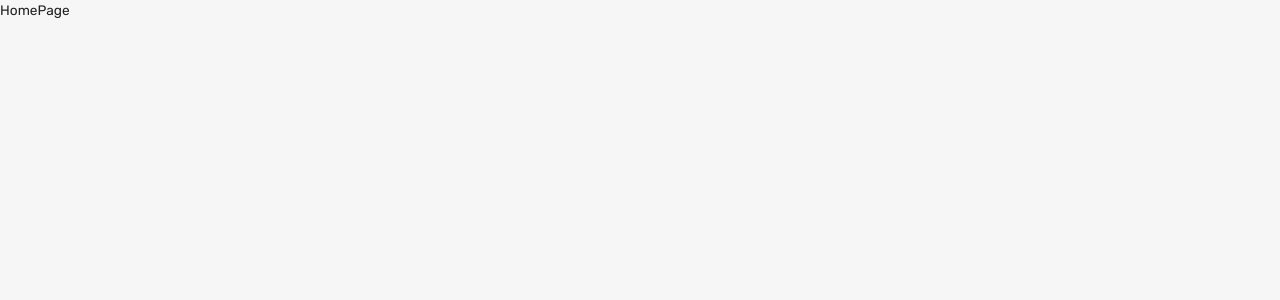
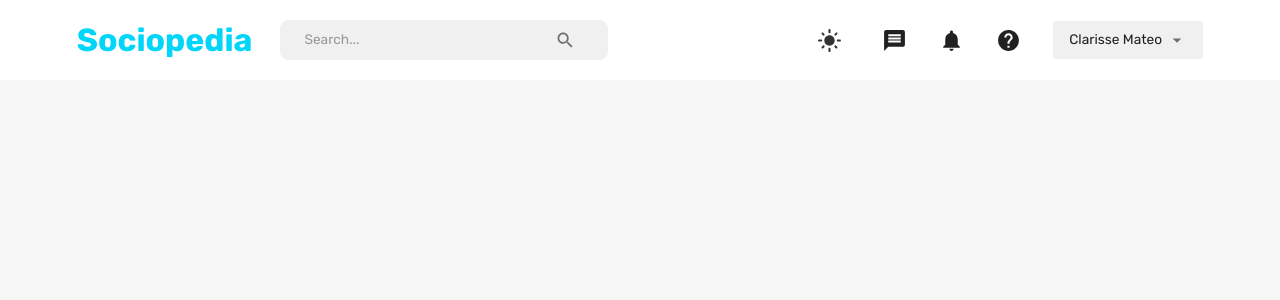
Before and after one commit to mariyamateo/social_app, a React (Create React App) app in the folder client/: page /home in a window 1280 px wide. Shown: the top 300 px of the page. Built offline with nearby package versions, Linux system fonts and the light colour scheme.

Commit message:
added navbar section

```diff
--- a/client/src/scenes/homePage/index.jsx
+++ b/client/src/scenes/homePage/index.jsx
@@ -1,9 +1,13 @@
-import React from 'react'
+import { Box } from "@mui/material";
+import React from "react";
+import Navbar from "scenes/navbar";
 
 const HomePage = () => {
   return (
-    <div>HomePage</div>
-  )
-}
+    <Box>
+      <Navbar />
+    </Box>
+  );
+};
 
-export default HomePage
+export default HomePage;
--- a/client/src/scenes/navbar/index.jsx
+++ b/client/src/scenes/navbar/index.jsx
@@ -29,8 +29,170 @@
   const [isMobileMenuToggled, setIsMobileMenuToggled] = useState(false);
   const dispatch = useDispatch();
   const navigate = useNavigate();
+  const user = useSelector((state) => state.user);
+  const isNonMobileScreens = useMediaQuery("(min-width: 1000px)");
 
-  return <div>Navbar</div>;
+  const theme = useTheme();
+  const neutralLight = theme.palette.neutral.light;
+  const dark = theme.palette.neutral.dark;
+  const background = theme.palette.background.default;
+  const primaryLight = theme.palette.primary.light;
+  const alt = theme.palette.background.alt;
+
+  // const fullName = `${user.firstName} ${user.lastName}`;
+  const fullName = "Clarisse Mateo";
+
+  return (
+    <FlexBetween padding="1rem 6%" backgroundColor={alt}>
+      <FlexBetween gap="1.75rem">
+        <Typography
+          fontWeight="bold"
+          fontSize="clamp(1rem, 2rem, 2.25rem)"
+          color="primary"
+          onClick={() => navigate("/home")}
+          sx={{
+            "&:hover": {
+              color: primaryLight,
+              cursor: "pointer",
+            },
+          }}
+        >
+          Sociopedia
+        </Typography>
+        {isNonMobileScreens && (
+          <FlexBetween
+            backgroundColor={neutralLight}
+            borderRadius="9px"
+            gap="3rem"
+            padding="0.1rem 1.5rem"
+          >
+            <InputBase placeholder="Search..." />
+            <IconButton>
+              <Search />
+            </IconButton>
+          </FlexBetween>
+        )}
+      </FlexBetween>
+
+      {/* DESKTOP NAV */}
+      {isNonMobileScreens ? (
+        <FlexBetween gap="2rem">
+          <IconButton onClick={() => dispatch(setMode())}>
+            {theme.palette.mode === "dark" ? (
+              <DarkMode sx={{ fontSize: "25px" }} />
+            ) : (
+              <LightMode sx={{ color: dark, fontSize: "25px" }} />
+            )}
+          </IconButton>
+          <Message sx={{ fontSize: "25px" }} />
+          <Notifications sx={{ fontSize: "25px" }} />
+          <Help sx={{ fontSize: "25px" }} />
+          <FormControl variant="standard" value={fullName}>
+            <Select
+              value={fullName}
+              sx={{
+                backgroundColor: neutralLight,
+                width: "150px",
+                borderRadius: "0.25rem",
+                p: "0.25rem 1rem",
+                "& .MuiSvgIcon-root": {
+                  pr: "0.25rem",
+                  width: "3rem",
+                },
+                "& .MuiSelect-select:focus": {
+                  backgroundColor: neutralLight,
+                },
+              }}
+              input={<InputBase />}
+            >
+              <MenuItem value={fullName}>
+                <Typography>{fullName}</Typography>
+              </MenuItem>
+              <MenuItem onClick={() => dispatch(setLogout())}>Log Out</MenuItem>
+            </Select>
+          </FormControl>
+        </FlexBetween>
+      ) : (
+        <IconButton
+          onClick={() => setIsMobileMenuToggled(!isMobileMenuToggled)}
+        >
+          <Menu />
+        </IconButton>
+      )}
+
+      {/* MOBILE NAV */}
+      {!isNonMobileScreens && isMobileMenuToggled && (
+        <Box
+          position="fixed"
+          right="0"
+          bottom="0"
+          height="100%"
+          zIndex="10"
+          maxWidth="500px"
+          minWidth="300px"
+          backgroundColor={background}
+        >
+          {/* CLOSE ICON */}
+          <Box display="flex" justifyContent="flex-end" p="1rem">
+            <IconButton
+              onClick={() => setIsMobileMenuToggled(!isMobileMenuToggled)}
+            >
+              <Close />
+            </IconButton>
+          </Box>
+
+          {/* MENU ITEMS */}
+          <FlexBetween
+            display="flex"
+            flexDirection="column"
+            justifyContent="center"
+            alignItems="center"
+            gap="3rem"
+          >
+            <IconButton
+              onClick={() => dispatch(setMode())}
+              sx={{ fontSize: "25px" }}
+            >
+              {theme.palette.mode === "dark" ? (
+                <DarkMode sx={{ fontSize: "25px" }} />
+              ) : (
+                <LightMode sx={{ color: dark, fontSize: "25px" }} />
+              )}
+            </IconButton>
+            <Message sx={{ fontSize: "25px" }} />
+            <Notifications sx={{ fontSize: "25px" }} />
+            <Help sx={{ fontSize: "25px" }} />
+            <FormControl variant="standard" value={fullName}>
+              <Select
+                value={fullName}
+                sx={{
+                  backgroundColor: neutralLight,
+                  width: "150px",
+                  borderRadius: "0.25rem",
+                  p: "0.25rem 1rem",
+                  "& .MuiSvgIcon-root": {
+                    pr: "0.25rem",
+                    width: "3rem",
+                  },
+                  "& .MuiSelect-select:focus": {
+                    backgroundColor: neutralLight,
+                  },
+                }}
+                input={<InputBase />}
+              >
+                <MenuItem value={fullName}>
+                  <Typography>{fullName}</Typography>
+                </MenuItem>
+                <MenuItem onClick={() => dispatch(setLogout())}>
+                  Log Out
+                </MenuItem>
+              </Select>
+            </FormControl>
+          </FlexBetween>
+        </Box>
+      )}
+    </FlexBetween>
+  );
 };
 
 export default Navbar;
```
